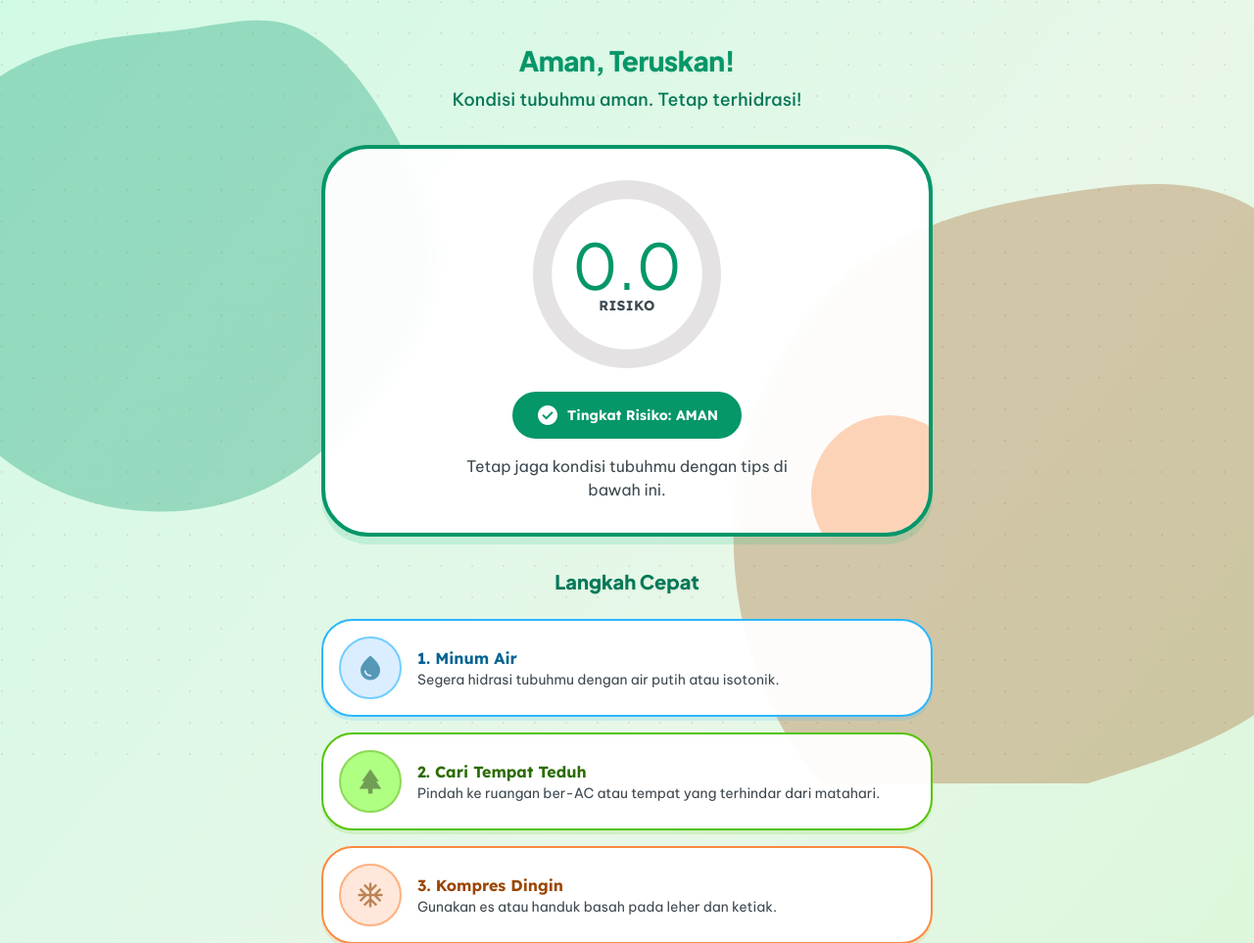
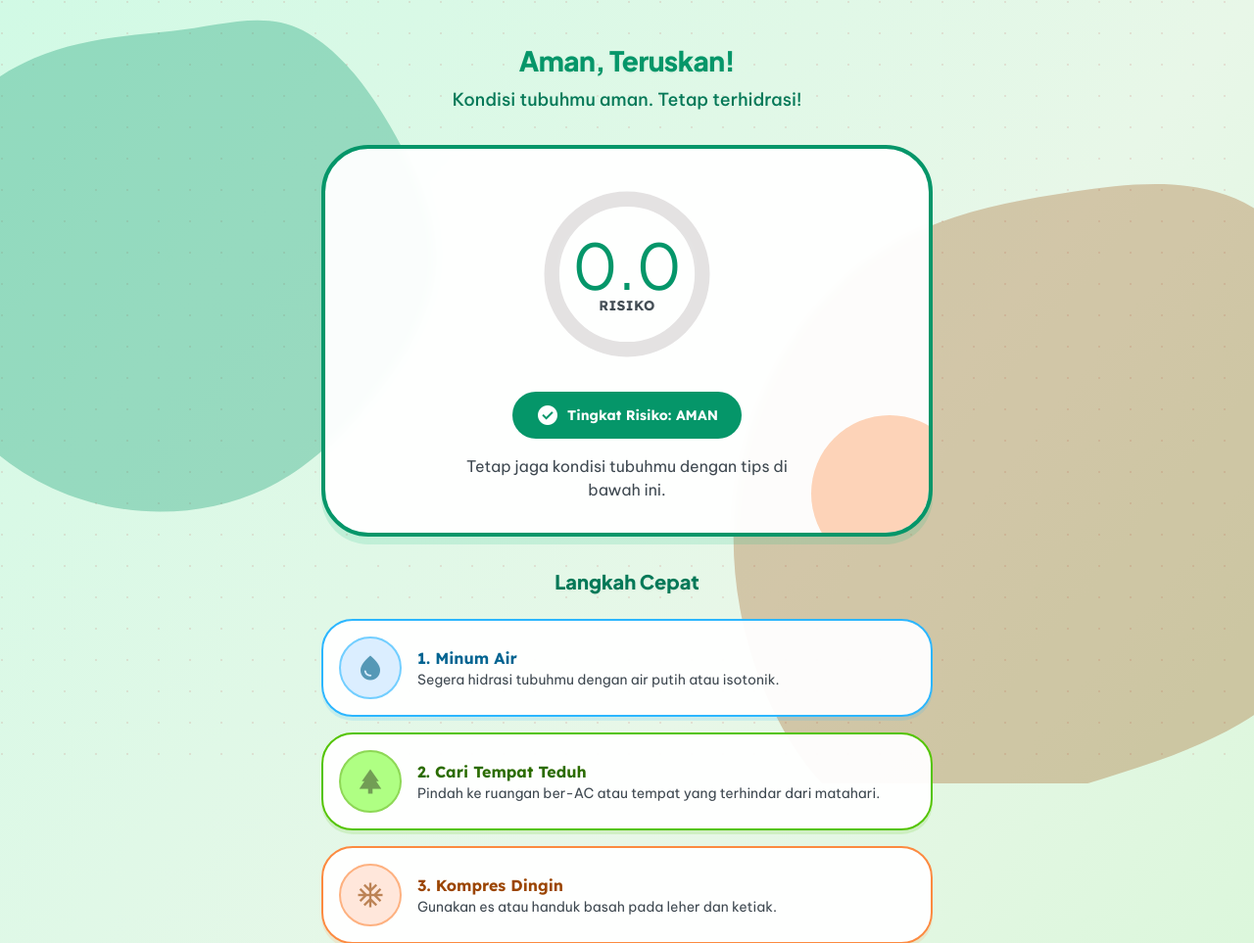
Before and after one commit to isvara08/responsi-kb-sistem-fuzzy, a Flask app: page /hasil in a window 1280 px wide. Shown: the top 963 px of the page at 98% size. Run offline with Flask 3, Linux system fonts and the light colour scheme; some libraries are stand-ins or nearby versions.

Commit message:
Fix gauge text overlap by reducing circle size and adding text shadow

```diff
--- a/templates/hasil.html
+++ b/templates/hasil.html
@@ -301,7 +301,7 @@
 {% set header_text = 'Awas, Berbahaya!' if result.risk_level == 'Berbahaya' else 'Waspada, Perhatian!' if result.risk_level == 'Waspada' else 'Aman, Teruskan!' %}
 {% set sub_header_text = 'Suhu tubuhmu sangat tinggi. Segera cari pertolongan!' if result.risk_level == 'Berbahaya' else 'Kondisi tubuhmu perlu perhatian. Istirahat sejenak.' if result.risk_level == 'Waspada' else 'Kondisi tubuhmu aman. Tetap terhidrasi!' %}
 {% set advice_text = 'Heatstroke mengintai! Jangan anggap remeh. Lakukan langkah-langkah darurat di bawah ini sekarang juga.' if result.risk_level == 'Berbahaya' else 'Tubuhmu mulai kepanasan. Lakukan langkah pencegahan di bawah ini.' if result.risk_level == 'Waspada' else 'Tetap jaga kondisi tubuhmu dengan tips di bawah ini.' %}
-{% set dashoffset = '0' if result.risk_level == 'Berbahaya' else '140' if result.risk_level == 'Waspada' else '283' %}
+{% set dashoffset = '0' if result.risk_level == 'Berbahaya' else '125' if result.risk_level == 'Waspada' else '251' %}
 <body class="bg-gradient-to-br {{ bg_color }} relative min-h-screen flex flex-col font-body-md text-on-background selection:bg-primary-container selection:text-on-primary-container z-0" style="--dashoffset: {{ dashoffset }}">
 <!-- Decorative Background Elements -->
 <div class="fixed inset-0 z-[-1] overflow-hidden pointer-events-none">
@@ -331,13 +331,13 @@
 <div class="absolute -bottom-8 sm:-bottom-10 -right-8 sm:-right-10 w-32 h-32 sm:w-40 sm:h-40 bg-secondary-container rounded-full opacity-10 mix-blend-multiply animate-pulse delay-200"></div>
 <div class="relative w-36 h-36 sm:w-48 sm:h-48 mb-4 sm:mb-6 flex items-center justify-center">
 <!-- Expressive Gauge Background -->
-<svg class="absolute inset-0 w-full h-full transform -rotate-90" viewbox="0 0 100 100">
-<circle class="text-surface-variant" cx="50" cy="50" fill="none" r="45" stroke="currentColor" stroke-width="10"></circle>
-<circle class="{{ gauge_color }} animate-gauge" cx="50" cy="50" fill="none" r="45" stroke="currentColor" stroke-dasharray="283" stroke-dashoffset="{{ dashoffset }}" stroke-linecap="round" stroke-width="10"></circle>
+<svg class="absolute inset-0 w-full h-full transform -rotate-90 z-0" viewbox="0 0 100 100">
+<circle class="text-surface-variant" cx="50" cy="50" fill="none" r="40" stroke="currentColor" stroke-width="8"></circle>
+<circle class="{{ gauge_color }} animate-gauge" cx="50" cy="50" fill="none" r="40" stroke="currentColor" stroke-dasharray="251" stroke-dashoffset="{{ dashoffset }}" stroke-linecap="round" stroke-width="8"></circle>
 </svg>
-<div class="z-20 flex flex-col items-center pointer-events-none">
-<span class="font-headline-lg text-[48px] sm:text-[64px] leading-none {{ header_color }} animate-count-up opacity-0 delay-500">{{ result.crisp_output }}</span>
-<span class="font-label-bold text-label-bold text-on-surface-variant uppercase tracking-wide text-xs sm:text-sm">Risiko</span>
+<div class="z-50 flex flex-col items-center pointer-events-none relative">
+<span class="font-headline-lg text-[48px] sm:text-[64px] leading-none {{ header_color }} animate-count-up opacity-0 delay-500" style="text-shadow: 0 0 20px rgba(255,255,255,0.8), 0 0 40px rgba(255,255,255,0.6);">{{ result.crisp_output }}</span>
+<span class="font-label-bold text-label-bold text-on-surface-variant uppercase tracking-wide text-xs sm:text-sm" style="text-shadow: 0 0 10px rgba(255,255,255,0.5);">Risiko</span>
 </div>
 </div>
 <div class="{{ badge_bg }} px-4 sm:px-6 py-2 rounded-full font-label-bold text-label-bold flex items-center gap-2 mb-4 text-xs sm:text-sm">
```
